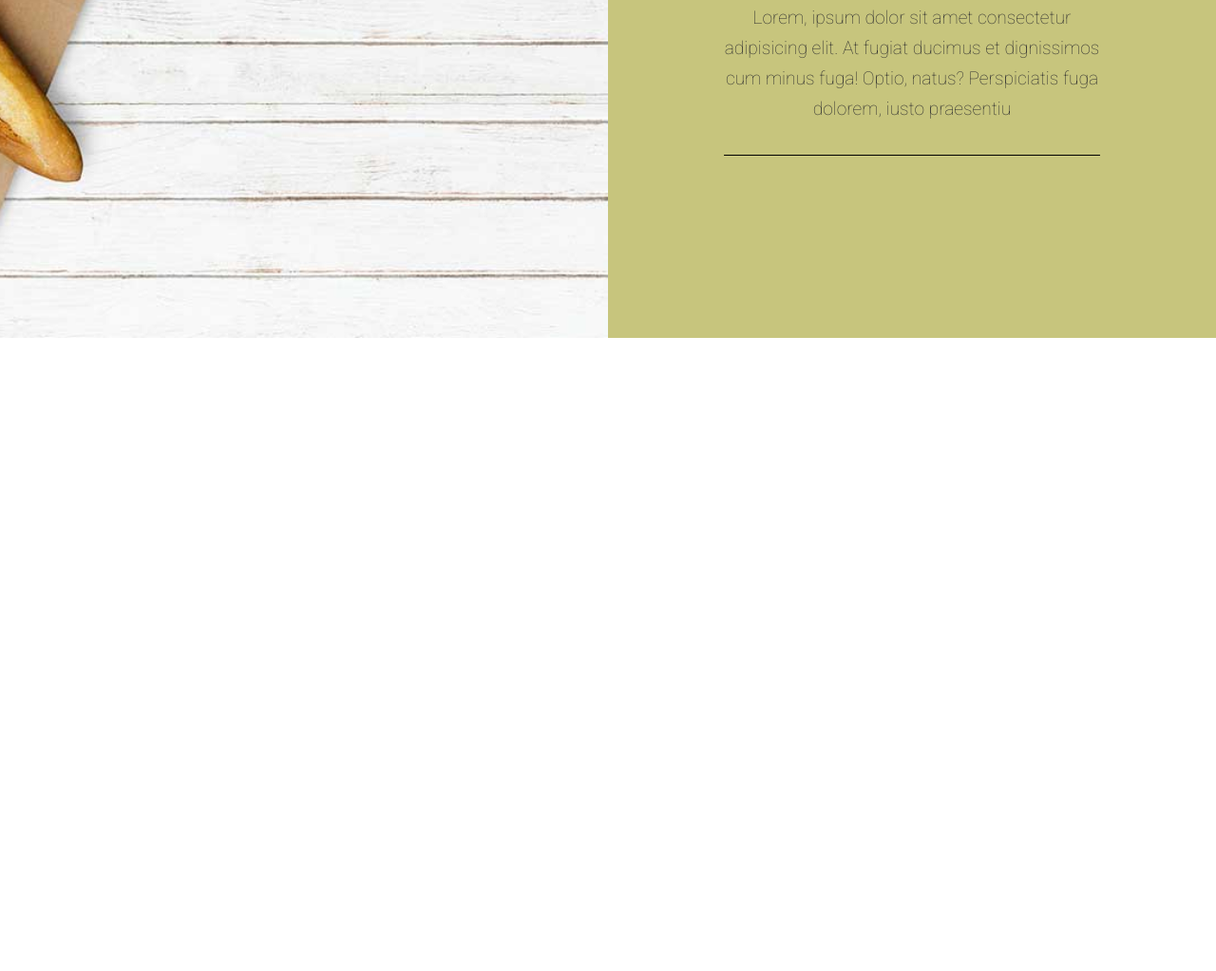
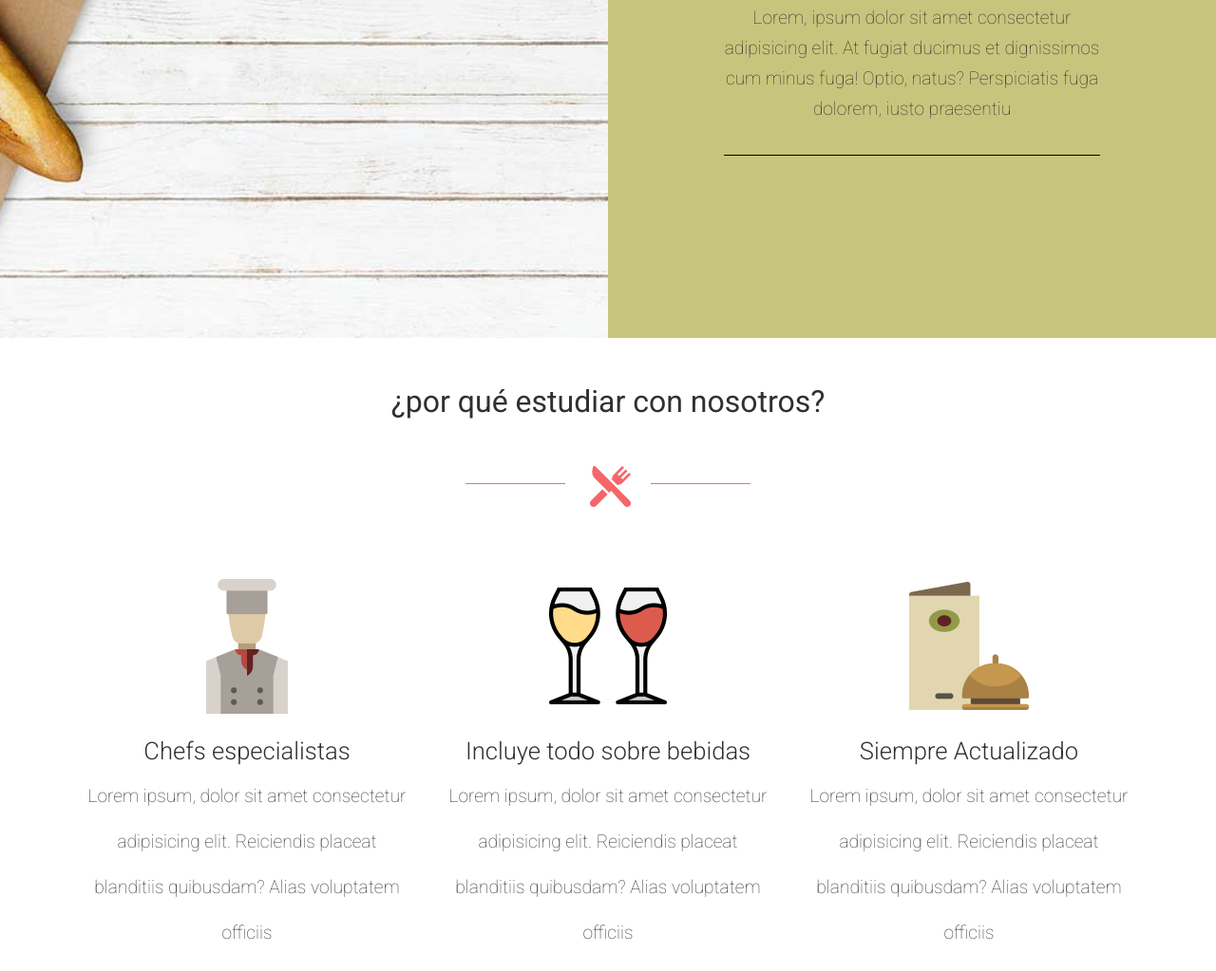
Before and after one commit to saul9402/bootstrap-4, a plain HTML site: page escuelacocina-inicio/index.html in a window 1280 px wide. Shown: the part 1262-2285 px from the top of the page at 95% size. Before the commit the page ends 1618 px from the top, so only its background shows below. Drawn offline with nearby package versions, Linux system fonts and the light colour scheme.

Commit message:
se agrega separador con imagen, se da estilos al parrafo y las etiquetas h. igualmente se ponen iconos en la seccion nosotros

```diff
--- a/escuelacocina-inicio/css/styles.css
+++ b/escuelacocina-inicio/css/styles.css
@@ -7,6 +7,12 @@
 body {
     font-family: 'Roboto', sans-serif;
     color: #303030;
+}
+
+p{
+    font-weight: 100;
+    line-height: 3rem;
+    font-size: 1.2rem;
 }
 
 .nav-link, .nav-link:hover{
@@ -76,3 +82,22 @@ body {
     font-weight: 100;
     line-height: 2rem;
 }
+
+/* nosotros */
+
+.separador::after{
+    content: '';
+    display: block;
+    width: 300px;
+    height: 100px;
+    background-image: url(../img/separador.png);
+    background-repeat: no-repeat;
+    background-position: center center;
+    margin: 20px auto 0 auto;
+
+}
+
+.nosotros .informacion h3{
+    font-weight: 300;
+    font-size: 1.6rem;
+}
--- a/escuelacocina-inicio/index.html
+++ b/escuelacocina-inicio/index.html
@@ -65,6 +65,32 @@
         </div>
     </div>
 
+    <section class="nosotros container mt-5">
+        <h2 class="separador text-center mb-5">
+            ¿por qué estudiar con nosotros?
+        </h2>
+        <div class="row">
+            <div class="col-md-4 text-center informacion">
+                <img src="img/icono_chef.png" class="img-fluid mb-4" alt="">
+                <h3>Chefs especialistas</h3>
+                <p>Lorem ipsum, dolor sit amet consectetur adipisicing elit. Reiciendis placeat blanditiis quibusdam?
+                    Alias voluptatem officiis </p>
+            </div><!--.col-md-4-->
+            <div class="col-md-4 text-center informacion">
+                <img src="img/icono_vino.png" class="img-fluid mb-4" alt="">
+                <h3>Incluye todo sobre bebidas</h3>
+                <p>Lorem ipsum, dolor sit amet consectetur adipisicing elit. Reiciendis placeat blanditiis quibusdam?
+                    Alias voluptatem officiis </p>
+            </div><!--.col-md-4-->
+            <div class="col-md-4 text-center informacion">
+                <img src="img/icono_menu.png" class="img-fluid mb-4" alt="">
+                <h3>Siempre Actualizado</h3>
+                <p>Lorem ipsum, dolor sit amet consectetur adipisicing elit. Reiciendis placeat blanditiis quibusdam?
+                    Alias voluptatem officiis </p>
+            </div><!--.col-md-4-->
+        </div>
+    </section>
+
 
     <script src="https://code.jquery.com/jquery-3.3.1.slim.min.js"
         integrity="sha384-q8i/X+965DzO0rT7abK41JStQIAqVgRVzpbzo5smXKp4YfRvH+8abtTE1Pi6jizo"
```
